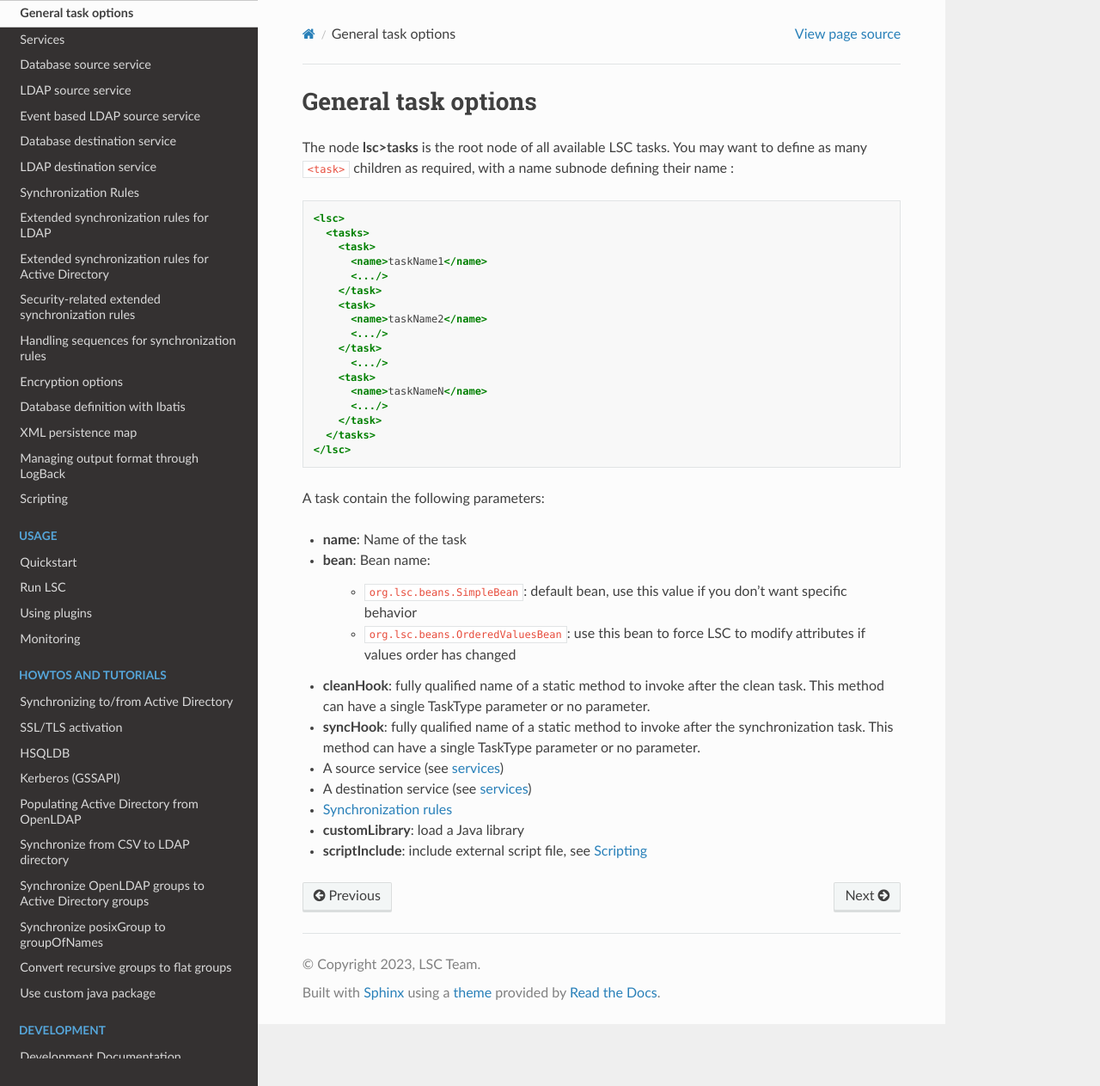
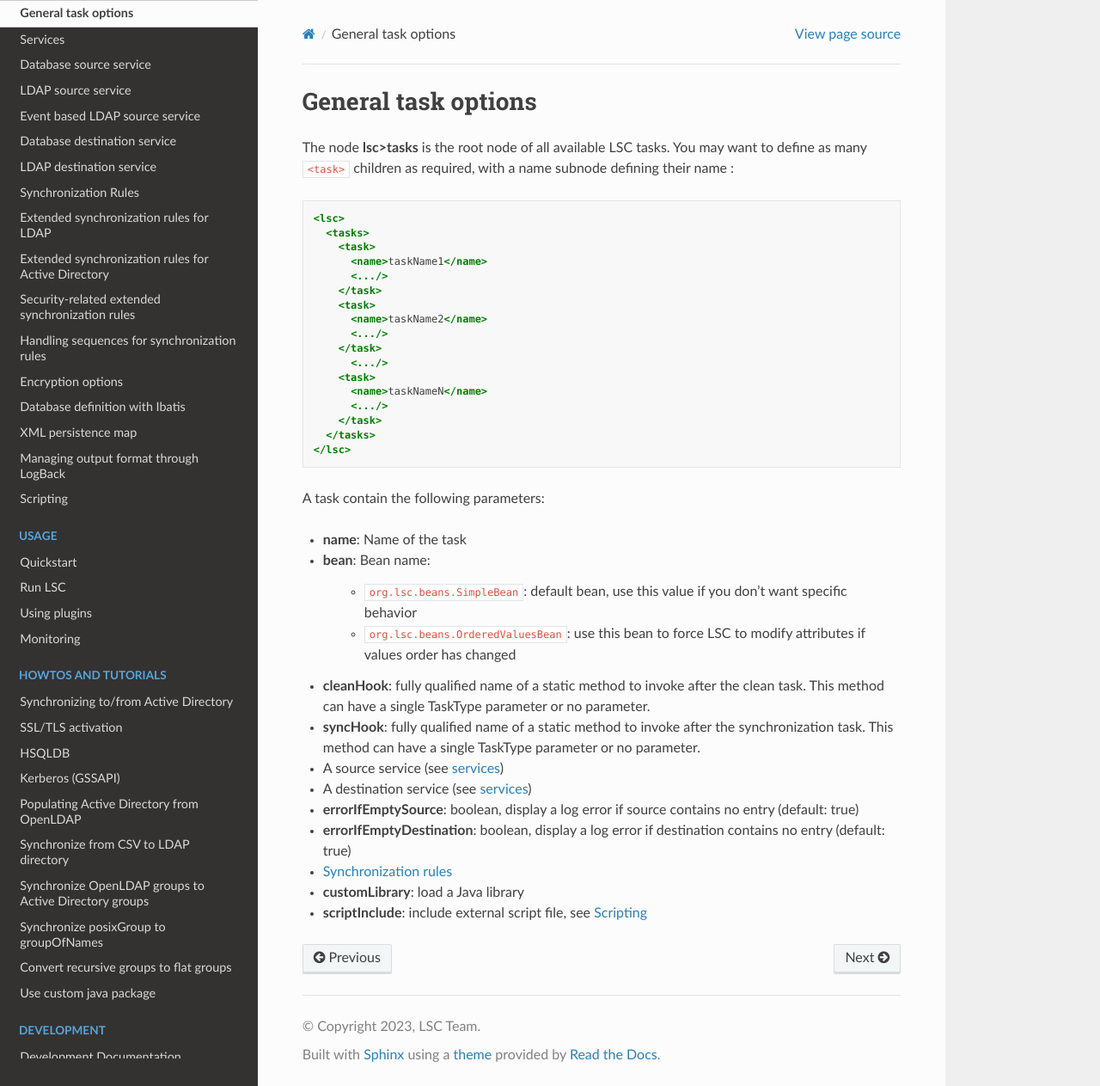
Before and after one commit to lsc-project/documentation, a Sphinx documentation site: the page built from source/tasks.rst, in a window 1280 px wide and 1263 px high. Shown: the whole window at 86% size. Built offline with Sphinx 7.4.7 and the Read the Docs theme 3.1.0, drawn with Linux system fonts in a browser that asks for light colours.

Commit message:
add documentation for errorIfEmptySource and errorIfEmptyDestination options
See also:
don't fail when empty source #437
https://github.com/lsc-project/lsc/issues/437

```diff
--- a/source/tasks.rst
+++ b/source/tasks.rst
@@ -36,6 +36,8 @@ A task contain the following parameters:
 * **syncHook**: fully qualified name of a static method to invoke after the synchronization task. This method can have a single TaskType parameter or no parameter.
 * A source service (see :doc:`services <services>`)
 * A destination service (see :doc:`services <services>`)
+* **errorIfEmptySource**: boolean, display a log error if source contains no entry (default: true)
+* **errorIfEmptyDestination**: boolean, display a log error if destination contains no entry (default: true)
 * :doc:`Synchronization rules <syncrules>`
 * **customLibrary**: load a Java library
 * **scriptInclude**: include external script file, see :doc:`Scripting <scripting>`
```
